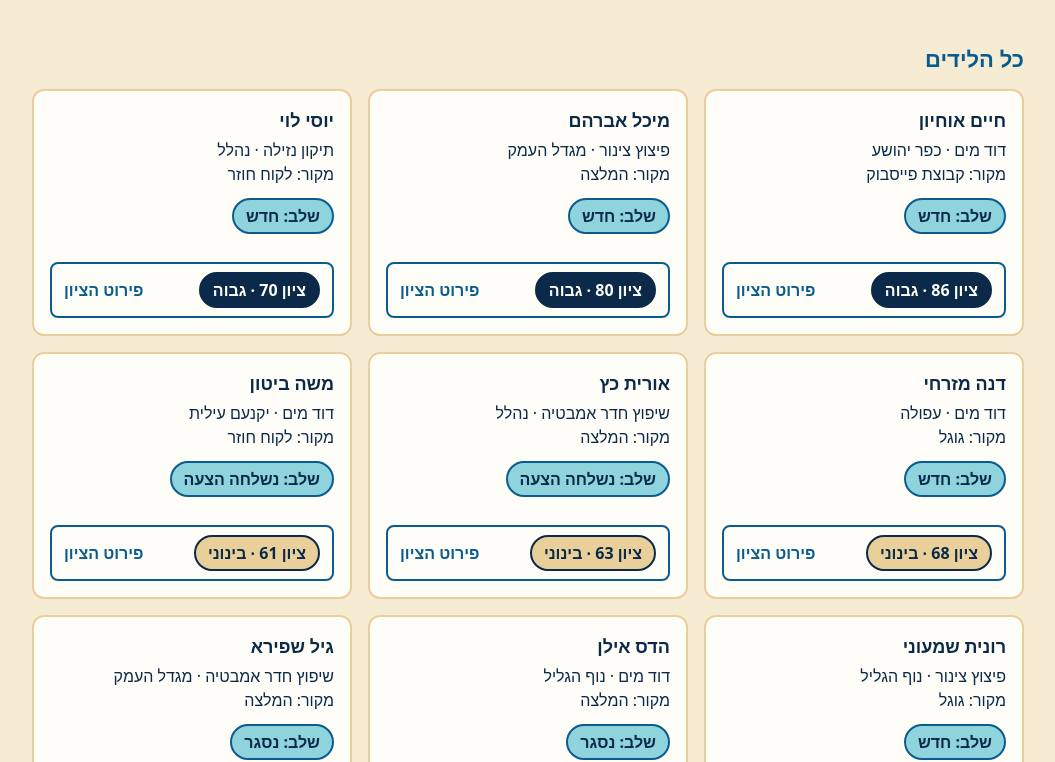
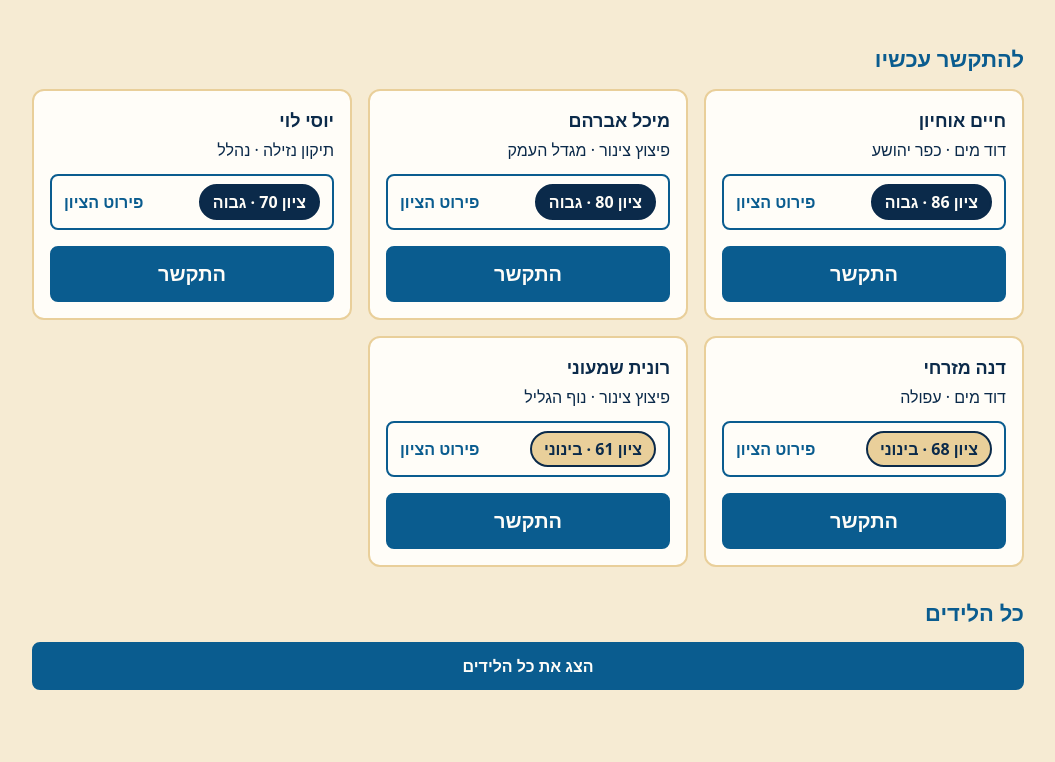
Before and after one commit to drorhiedman-bit/leads-dashboard, a plain HTML site: page index.html in a window 1280 px wide. Shown: the part 54-816 px from the top of the page, without its empty margins (112-1167 px from the left). Drawn offline with Linux system fonts and the light colour scheme.

Commit message:
Add call now list and collapsed show all list

```diff
--- a/app.js
+++ b/app.js
@@ -201,43 +201,90 @@
     });
   }
 
-  function buildLeadCard(lead) {
-    const item = el("li");
-    const card = el("article", "lead-card");
-    const panelId = "breakdown-" + lead.id;
-
-    card.appendChild(el("h3", "lead-name", lead.name));
-    card.appendChild(el("p", "lead-line", label(JOB_LABELS, lead.jobType) + " · " + lead.town));
-    card.appendChild(el("p", "lead-line", "מקור: " + label(SOURCE_LABELS, lead.source)));
-    card.appendChild(el("p", "lead-stage", "שלב: " + label(STAGE_LABELS, lead.stage)));
-
+  function buildScoreToggle(score, panelId) {
     const button = el("button", "score-toggle");
     button.type = "button";
     button.setAttribute("aria-expanded", "false");
     button.setAttribute("aria-controls", panelId);
-    button.appendChild(buildScoreBadge(lead.score));
+    button.appendChild(buildScoreBadge(score));
     button.appendChild(el("span", "score-toggle-hint", "פירוט הציון"));
+    return button;
+  }
+
+  // The phone number as a tel: link: digits only, so it dials on a phone.
+  function buildCallButton(lead) {
+    const link = el("a", "call-button", "התקשר");
+    link.href = "tel:" + lead.phone.replace(/[^0-9+]/g, "");
+    link.setAttribute("aria-label", "התקשר ל" + lead.name);
+    return link;
+  }
+
+  // variant "call": name, job, town, score, Call button (Call now list).
+  // variant "list": name, job, town, source, stage, score (All leads list).
+  function buildLeadCard(lead, variant) {
+    const item = el("li");
+    const card = el("article", "lead-card");
+    const panelId = "breakdown-" + variant + "-" + lead.id;
+
+    card.appendChild(el("h3", "lead-name", lead.name));
+    card.appendChild(el("p", "lead-line", label(JOB_LABELS, lead.jobType) + " · " + lead.town));
+    if (variant === "list") {
+      card.appendChild(el("p", "lead-line", "מקור: " + label(SOURCE_LABELS, lead.source)));
+      card.appendChild(el("p", "lead-stage", "שלב: " + label(STAGE_LABELS, lead.stage)));
+    }
+
+    const button = buildScoreToggle(lead.score, panelId);
+    const panel = buildBreakdown(lead.score, panelId);
     card.appendChild(button);
-
-    const panel = buildBreakdown(lead.score, panelId);
     card.appendChild(panel);
+    if (variant === "call") {
+      card.appendChild(buildCallButton(lead));
+    }
     makeCardTappable(card, button, panel);
 
     item.appendChild(card);
     return item;
   }
 
-  function renderLeadList(listId, leads) {
+  function renderLeadList(listId, leads, variant) {
     const list = document.getElementById(listId);
     if (!list) {
       return;
     }
     const fragment = document.createDocumentFragment();
     leads.forEach(function (lead) {
-      fragment.appendChild(buildLeadCard(lead));
+      fragment.appendChild(buildLeadCard(lead, variant));
     });
     list.appendChild(fragment);
   }
 
-  renderLeadList("all-leads", sortedByScore(SCORED_LEADS));
+  // ---- Call now: the top leads that still need a call (New or Contacted).
+  const CALL_NOW_COUNT = 5;
+  const CALLABLE_STAGES = ["New", "Contacted"];
+
+  function callNowLeads(sortedLeads) {
+    return sortedLeads
+      .filter(function (lead) { return CALLABLE_STAGES.indexOf(lead.stage) !== -1; })
+      .slice(0, CALL_NOW_COUNT);
+  }
+
+  // ---- "Show all" button: the full list is closed until it is pressed.
+  function setUpShowAll() {
+    const button = document.getElementById("show-all");
+    const panel = document.getElementById("all-leads-panel");
+    if (!button || !panel) {
+      return;
+    }
+    button.addEventListener("click", function () {
+      const willOpen = panel.hidden;
+      panel.hidden = !willOpen;
+      button.setAttribute("aria-expanded", String(willOpen));
+      button.textContent = willOpen ? "הסתר את כל הלידים" : "הצג את כל הלידים";
+    });
+  }
+
+  const SORTED_LEADS = sortedByScore(SCORED_LEADS);
+  renderLeadList("call-now", callNowLeads(SORTED_LEADS), "call");
+  renderLeadList("all-leads", SORTED_LEADS, "list");
+  setUpShowAll();
 })();
--- a/index.html
+++ b/index.html
@@ -12,9 +12,17 @@
   </header>
 
   <main>
+    <section aria-labelledby="call-now-title">
+      <h2 id="call-now-title">להתקשר עכשיו</h2>
+      <ol id="call-now" class="lead-list"></ol>
+    </section>
+
     <section aria-labelledby="all-leads-title">
       <h2 id="all-leads-title">כל הלידים</h2>
-      <ul id="all-leads" class="lead-list"></ul>
+      <button type="button" id="show-all" class="action-button" aria-expanded="false" aria-controls="all-leads-panel">הצג את כל הלידים</button>
+      <div id="all-leads-panel" hidden>
+        <ul id="all-leads" class="lead-list"></ul>
+      </div>
     </section>
   </main>
 
--- a/style.css
+++ b/style.css
@@ -171,6 +171,38 @@ h2 {
   border-top: 2px solid var(--text);
 }
 
+main > section {
+  margin-bottom: 2rem;
+}
+
+.action-button,
+.call-button {
+  display: flex;
+  align-items: center;
+  justify-content: center;
+  width: 100%;
+  min-height: 3rem;
+  padding: 0.5rem 1rem;
+  background: var(--sea);
+  color: var(--card);
+  border: 2px solid var(--sea);
+  border-radius: 0.5rem;
+  font: inherit;
+  font-weight: 700;
+  text-decoration: none;
+  cursor: pointer;
+}
+
+.call-button {
+  min-height: 3.5rem;
+  margin-top: 1rem;
+  font-size: 1.25rem;
+}
+
+#all-leads-panel {
+  margin-top: 1rem;
+}
+
 .page-footer {
   color: var(--text);
 }
```
Also changed, not shown: 1 other file.
